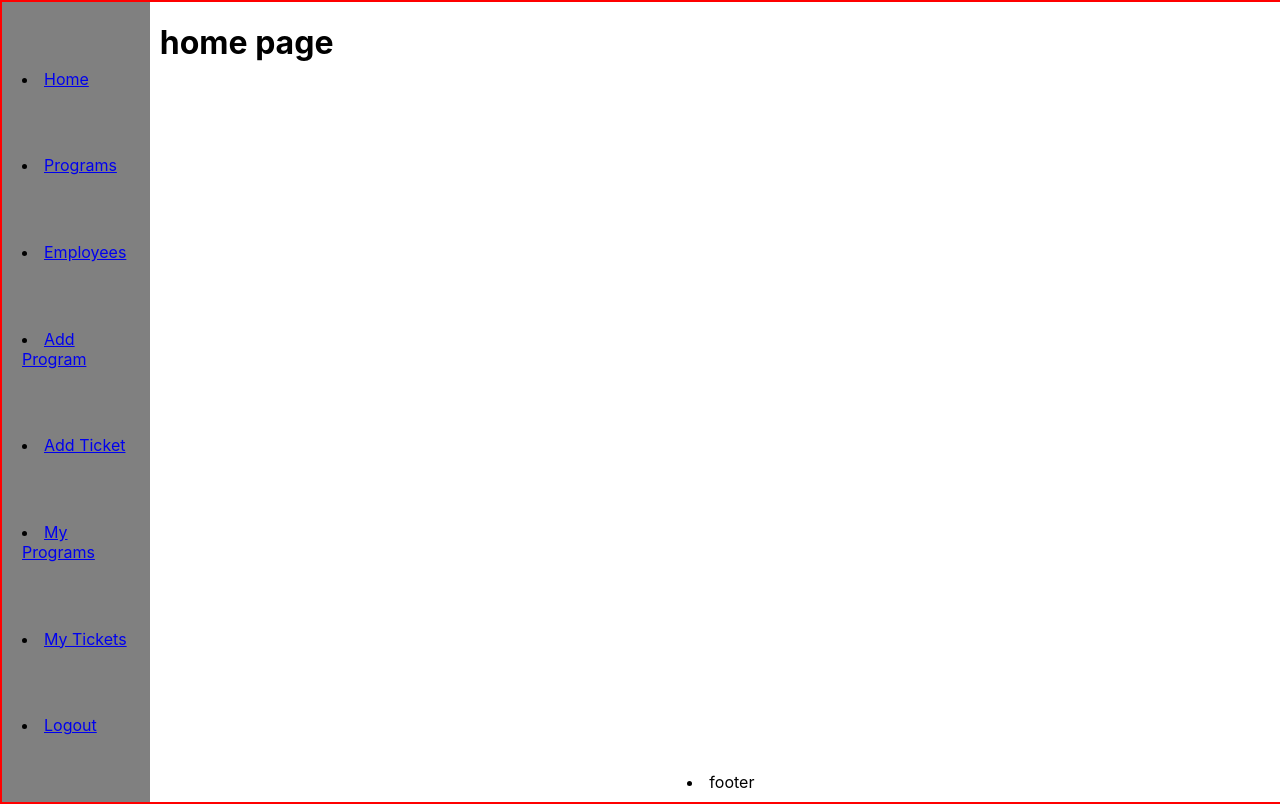
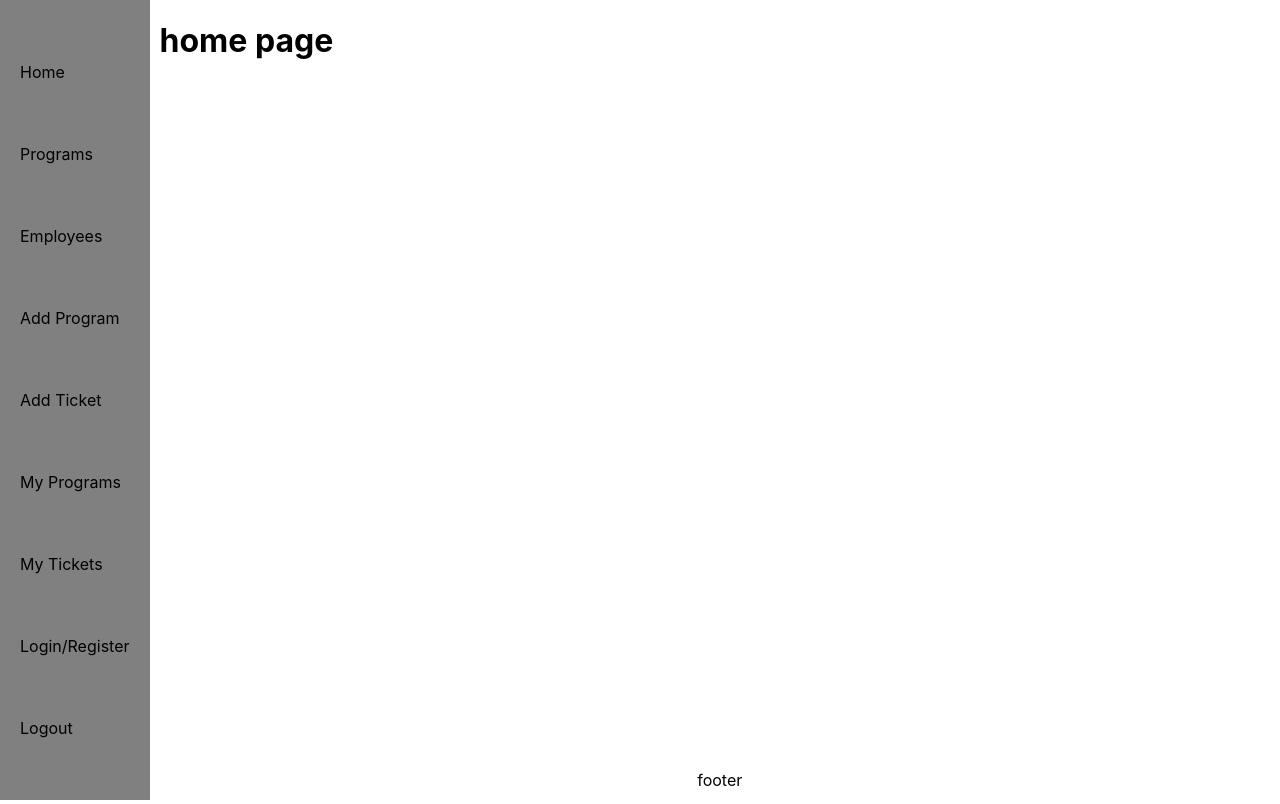
Before and after one commit to wesleycundle28/ticket-tracker, a React (Create React App) app in the folder client/: page / in a window 1280 px wide. Built offline with nearby package versions, Linux system fonts and the light colour scheme.

Commit message:
added navigation to login/register

```diff
--- a/client/src/App.css
+++ b/client/src/App.css
@@ -9,6 +9,21 @@ body {
   -moz-osx-font-smoothing: grayscale;
 }
 
+a {
+  color: black;
+  all: unset;
+  cursor: pointer;
+}
+
+a,
+a:visited {
+  color: black;
+}
+
+li {
+  all: unset;
+}
+
 code {
   font-family: source-code-pro, Menlo, Monaco, Consolas, "Courier New",
     monospace;
--- a/client/src/App.js
+++ b/client/src/App.js
@@ -17,6 +17,7 @@ function App() {
         {/*Admin & Developer Routes*/}
         <Route path="/myprograms" element={<Developer />} />
         <Route path="/mytickets" element={<Developer />} />
+        <Route path="/login" element={<Developer />} />
         <Route path="/logout" element={<Developer />} />
         {/*catch all*/}
         <Route path="/*" element={<Missing />} />
--- a/client/src/components/Layout/Layout.css
+++ b/client/src/components/Layout/Layout.css
@@ -4,8 +4,6 @@
   align-items: center;
   height: 100vh;
   width: 100vw;
-
-  border: 2px solid red;
 }
 
 @media (max-width: 700px) {
--- a/client/src/components/Layout/Layout.js
+++ b/client/src/components/Layout/Layout.js
@@ -14,6 +14,7 @@ export const Layout = () => {
         <NavItem href="/admin/addticket">Add Ticket</NavItem>
         <NavItem href="/myprograms">My Programs</NavItem>
         <NavItem href="/mytickets">My Tickets</NavItem>
+        <NavItem href="/login">Login/Register</NavItem>
         <NavItem href="/logout">Logout</NavItem>
       </Navbar>
       <div className="outlet-footer-container">
```
